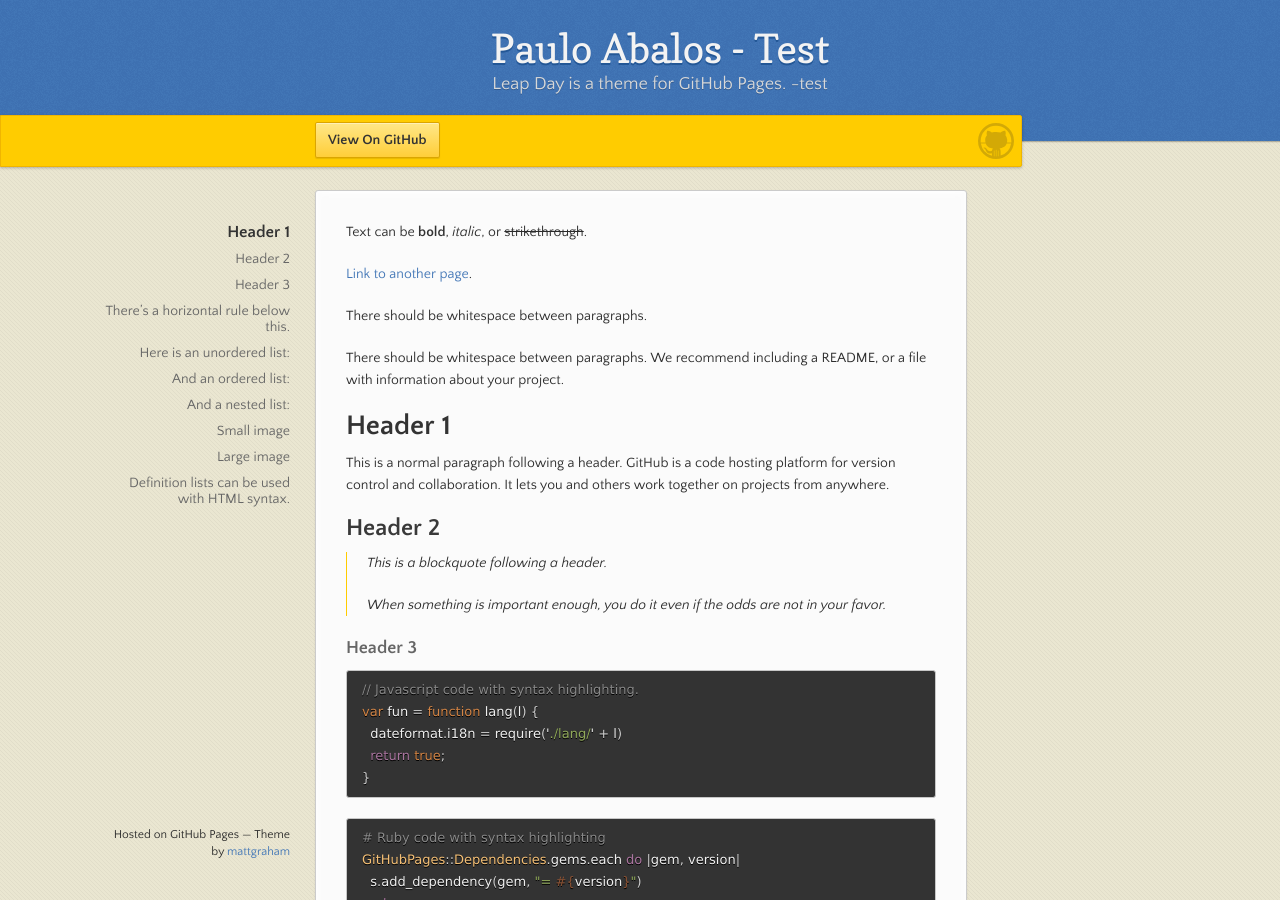
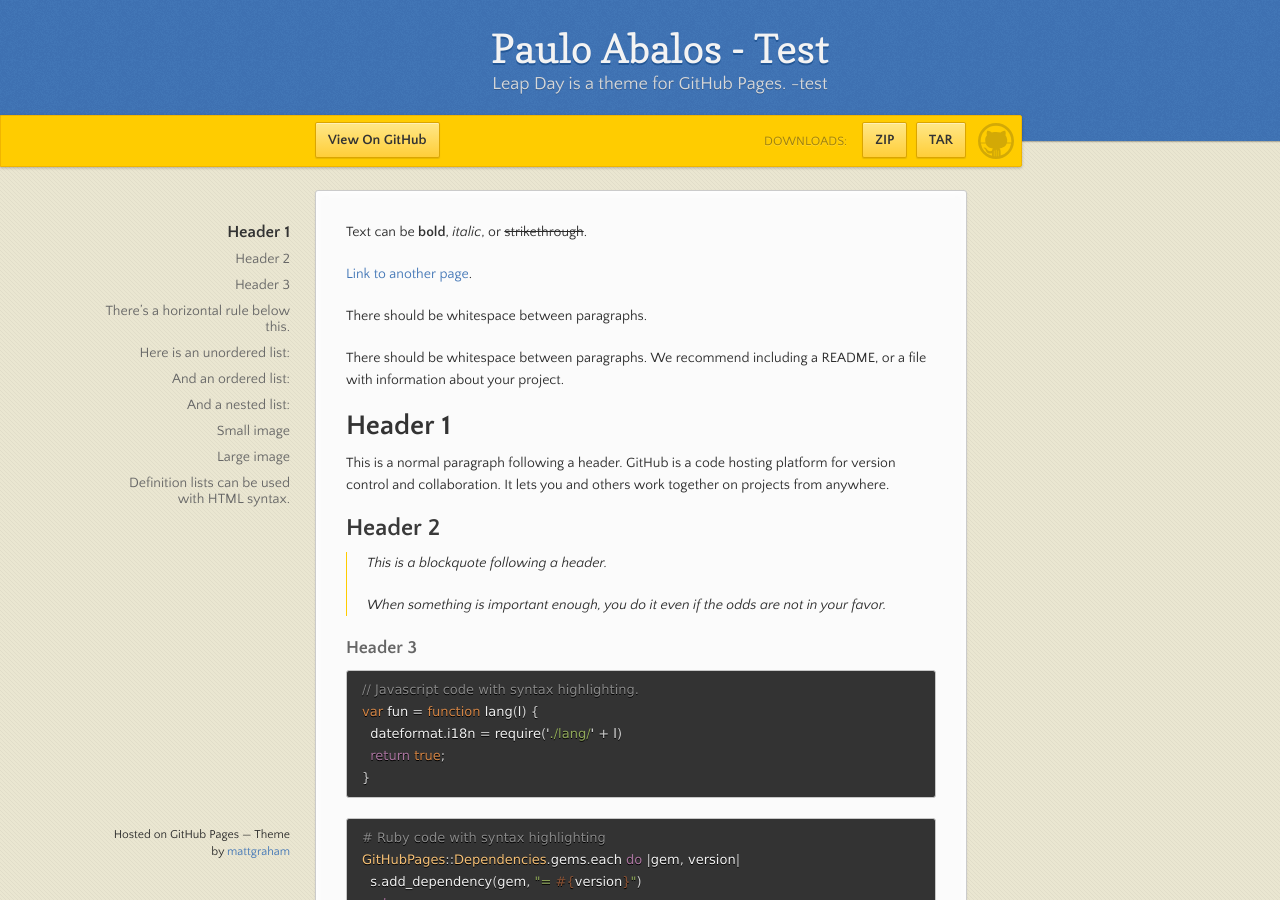
Before and after one commit to pauloabalos/pauloabalos.github.io, a Jekyll site: the page built from index.md, in a window 1280 px wide and 900 px high. Built offline with Jekyll 4.4.1, drawn with Linux system fonts in a browser that asks for light colours.

Commit message:
Update default.html

```diff
--- a/_layouts/default.html
+++ b/_layouts/default.html
@@ -26,7 +26,7 @@
         <span id="logo"></span>
 
         <a href="{{ site.github.repository_url }}" class="button fork"><strong>View On GitHub</strong></a>
-        {% if github.show_downloads %}
+        {% if site.show_downloads %}
           <div class="downloads">
             <span>Downloads:</span>
             <ul>
```
